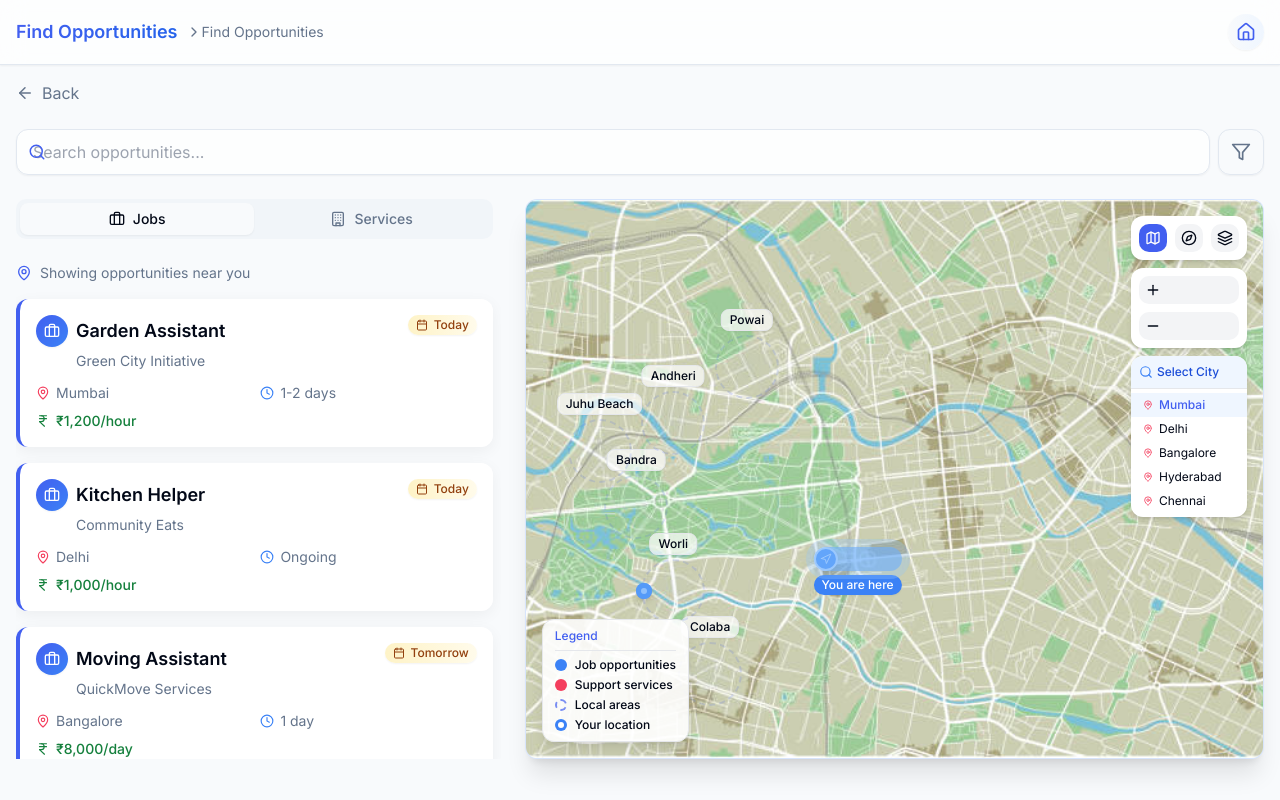
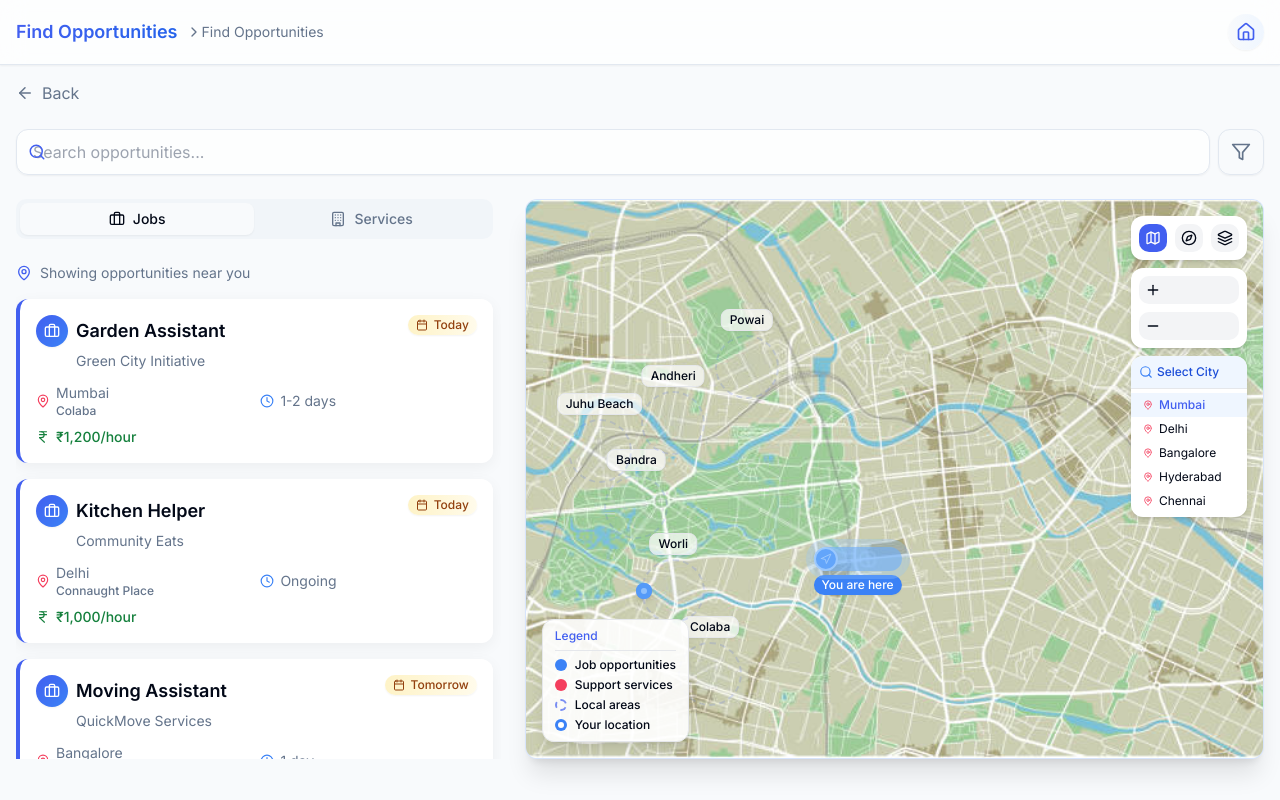
Before and after one commit to Heeren10/bridge-to-work, a React (Vite) app: page /normal-person in a window 1280 px wide. Built offline with nearby package versions, Linux system fonts and the light colour scheme.

Commit message:
Update job locations and symbols
- Display nearby local areas in job opportunities and map.
- Change dollar symbol to rupee symbol in select user type page.

```diff
--- a/src/components/JobCard.tsx
+++ b/src/components/JobCard.tsx
@@ -12,6 +12,7 @@ export interface JobData {
   duration: string;
   skills: string[];
   date: string;
+  localArea?: string; // Added local area property
 }
 
 interface JobCardProps {
@@ -47,6 +48,18 @@ const JobCard = ({ job, onRefer }: JobCardProps) => {
   // Format salary to always use ₹ symbol
   const formattedSalary = job.salary.startsWith('₹') ? job.salary : `₹${job.salary.replace(/[^\d]/g, '')}`;
 
+  // Get location and local area display
+  const locationDisplay = job.localArea
+    ? (
+      <div className="flex flex-col">
+        <span>{job.location}</span>
+        <span className="text-xs text-primary-600 font-medium">
+          {job.localArea}
+        </span>
+      </div>
+    )
+    : <span>{job.location}</span>;
+
   return (
     <div
       className="glass-card rounded-xl overflow-hidden card-hover transition-all duration-300 border-l-4 border-l-primary"
@@ -70,7 +83,7 @@ const JobCard = ({ job, onRefer }: JobCardProps) => {
         <div className="grid grid-cols-2 gap-2 mt-3">
           <div className="flex items-center gap-1.5 text-sm text-muted-foreground">
             <MapPin size={14} className="text-rose-500" />
-            <span>{job.location}</span>
+            {locationDisplay}
           </div>
           <div className="flex items-center gap-1.5 text-sm text-muted-foreground">
             <Clock size={14} className="text-blue-500" />
--- a/src/pages/NormalPerson.tsx
+++ b/src/pages/NormalPerson.tsx
@@ -1,3 +1,4 @@
+
 import { useState, useEffect } from "react";
 import { Tabs, TabsContent, TabsList, TabsTrigger } from "@/components/ui/tabs";
 import { Briefcase, Building, MapPin } from "lucide-react";
@@ -17,6 +18,7 @@ const JOBS_DATA: JobData[] = [
     description: "Help with basic gardening tasks including weeding, planting, and watering. No experience necessary, tools and guidance provided.",
     company: "Green City Initiative",
     location: "Mumbai",
+    localArea: "Colaba",
     salary: "₹1,200/hour",
     duration: "1-2 days",
     skills: ["Physical work", "Outdoors"],
@@ -28,6 +30,7 @@ const JOBS_DATA: JobData[] = [
     description: "Assist in food preparation, cleaning, and serving in a busy community kitchen. Flexible hours, meals provided.",
     company: "Community Eats",
     location: "Delhi",
+    localArea: "Connaught Place",
     salary: "₹1,000/hour",
     duration: "Ongoing",
     skills: ["Food prep", "Cleaning"],
@@ -39,6 +42,7 @@ const JOBS_DATA: JobData[] = [
     description: "Help with loading and unloading furniture and boxes. One-time opportunity with immediate payment.",
     company: "QuickMove Services",
     location: "Bangalore",
+    localArea: "Indiranagar",
     salary: "₹8,000/day",
     duration: "1 day",
     skills: ["Heavy lifting", "Attention to detail"],
@@ -50,6 +54,7 @@ const JOBS_DATA: JobData[] = [
     description: "Join a team cleaning up the neighborhood streets. Equipment provided, no experience needed.",
     company: "Clean Streets Program",
     location: "Hyderabad",
+    localArea: "Banjara Hills",
     salary: "₹900/hour",
     duration: "Weekly",
     skills: ["Outdoors", "Community minded"],
--- a/src/pages/SelectType.tsx
+++ b/src/pages/SelectType.tsx
@@ -1,11 +1,33 @@
 
 import React, { useContext, useEffect } from "react";
 import { useNavigate } from "react-router-dom";
-import { ArrowRight, User, Briefcase, Building, Heart, CheckCircle, Calendar, MapPin, DollarSign } from "lucide-react";
+import { ArrowRight, User, Briefcase, Building, Heart, CheckCircle, Calendar, MapPin } from "lucide-react";
 import Header from "../components/Header";
 import BackButton from "../components/BackButton";
 import WelcomePrompt from "../components/WelcomePrompt";
 import { AppContext } from "../App";
+
+// Custom icon for rupees
+const RupeeIcon = () => (
+  <svg
+    xmlns="http://www.w3.org/2000/svg"
+    width="20"
+    height="20"
+    viewBox="0 0 24 24"
+    fill="none"
+    stroke="currentColor"
+    strokeWidth="2"
+    strokeLinecap="round"
+    strokeLinejoin="round"
+    className="lucide lucide-indian-rupee"
+  >
+    <path d="M6 3h12" />
+    <path d="M6 8h12" />
+    <path d="m6 13 8.5 8" />
+    <path d="M6 13h3" />
+    <path d="M9 13c6.667 0 6.667-10 0-10" />
+  </svg>
+);
 
 interface UserTypeCardProps {
   icon: React.ReactNode;
@@ -151,7 +173,7 @@ const SelectType = () => {
 
             <div className="flex items-start">
               <div className="p-2 bg-green-100 rounded-full mr-3">
-                <DollarSign size={20} className="text-green-600" />
+                <RupeeIcon className="text-green-600" />
               </div>
               <div>
                 <h3 className="font-medium mb-1">Dignity First</h3>
```
